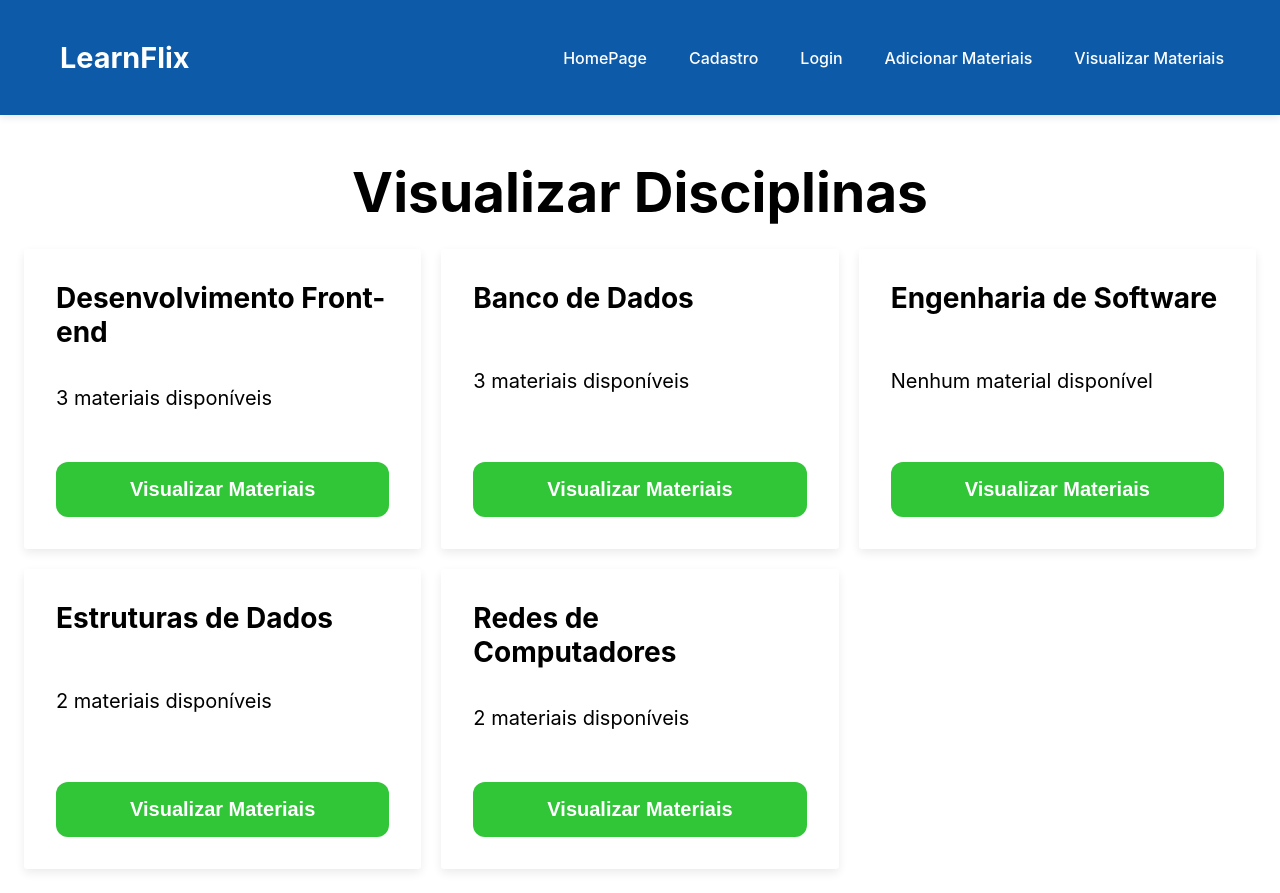
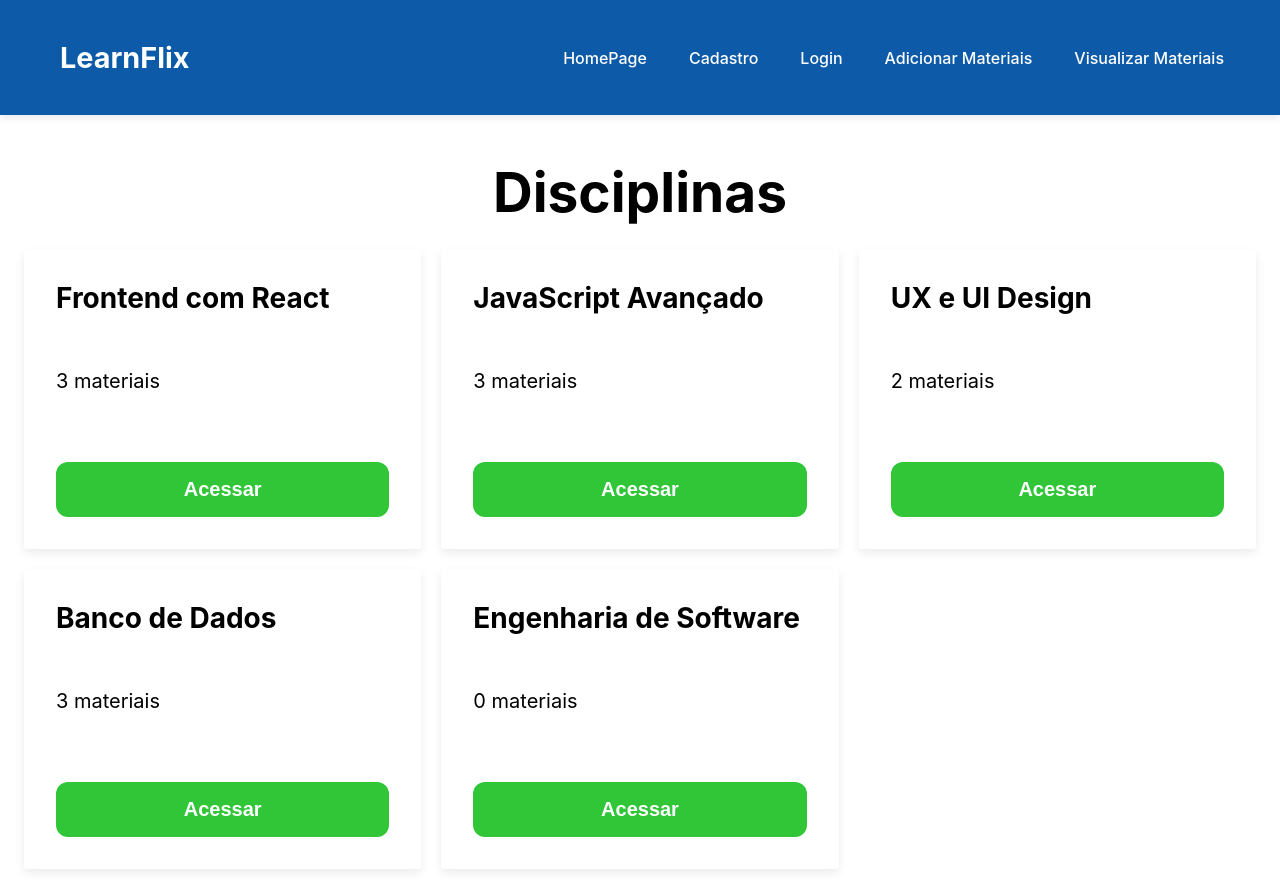
Before and after one commit to LFbruck/learnflix, a React (Create React App) app: page /visualizar in a window 1280 px wide. Built offline with nearby package versions, Linux system fonts and the light colour scheme.

Commit message:
Finalizado -Merge

```diff
--- a/src/data/materiais.json
+++ b/src/data/materiais.json
@@ -2,102 +2,120 @@
   "disciplinas": [
     {
       "id": 1,
-      "nome": "Desenvolvimento Front-end",
+      "nome": "Frontend com React",
       "materiais": [
         {
           "id": 1,
           "titulo": "Introdução ao React",
-          "tipo": "pdf",
-          "dataPublicacao": "2026-02-01",
-          "arquivo": "/files/react-introducao.pdf"
+          "tipo": "PDF",
+          "icone": "📄",
+          "data": "10/02/2026",
+          "arquivo": "#"
         },
         {
           "id": 2,
           "titulo": "Componentes e Props",
-          "tipo": "ppt",
-          "dataPublicacao": "2026-02-03",
-          "arquivo": "/files/componentes-props.ppt"
+          "tipo": "PDF",
+          "icone": "📄",
+          "data": "12/02/2026",
+          "arquivo": "#"
         },
         {
           "id": 3,
-          "titulo": "Hooks Básicos",
-          "tipo": "pdf",
-          "dataPublicacao": "2026-02-05",
-          "arquivo": "/files/hooks-basicos.pdf"
+          "titulo": "Hooks na prática",
+          "tipo": "VIDEO",
+          "icone": "🎥",
+          "data": "15/02/2026",
+          "arquivo": "#"
         }
       ]
     },
     {
       "id": 2,
-      "nome": "Banco de Dados",
+      "nome": "JavaScript Avançado",
       "materiais": [
         {
           "id": 4,
-          "titulo": "Modelagem Relacional",
-          "tipo": "pdf",
-          "dataPublicacao": "2026-01-25",
-          "arquivo": "/files/modelagem-relacional.pdf"
+          "titulo": "Closures Explicado",
+          "tipo": "PDF",
+          "icone": "📄",
+          "data": "08/02/2026",
+          "arquivo": "#"
         },
         {
           "id": 5,
-          "titulo": "Normalização de Dados",
-          "tipo": "pdf",
-          "dataPublicacao": "2026-01-28",
-          "arquivo": "/files/normalizacao.pdf"
+          "titulo": "Promises e Async/Await",
+          "tipo": "PDF",
+          "icone": "📄",
+          "data": "11/02/2026",
+          "arquivo": "#"
         },
         {
           "id": 6,
-          "titulo": "Consultas SQL Básicas",
-          "tipo": "doc",
-          "dataPublicacao": "2026-02-02",
-          "arquivo": "/files/sql-basico.doc"
+          "titulo": "Event Loop na prática",
+          "tipo": "VIDEO",
+          "icone": "🎥",
+          "data": "18/02/2026",
+          "arquivo": "#"
         }
       ]
     },
     {
       "id": 3,
-      "nome": "Engenharia de Software",
-      "materiais": []
+      "nome": "UX e UI Design",
+      "materiais": [
+        {
+          "id": 7,
+          "titulo": "Fundamentos de UX",
+          "tipo": "PDF",
+          "icone": "📄",
+          "data": "05/02/2026",
+          "arquivo": "#"
+        },
+        {
+          "id": 8,
+          "titulo": "Wireframes e Protótipos",
+          "tipo": "PDF",
+          "icone": "📄",
+          "data": "09/02/2026",
+          "arquivo": "#"
+        }
+      ]
     },
     {
       "id": 4,
-      "nome": "Estruturas de Dados",
+      "nome": "Banco de Dados",
       "materiais": [
         {
-          "id": 7,
-          "titulo": "Listas e Pilhas",
-          "tipo": "pdf",
-          "dataPublicacao": "2026-01-20",
-          "arquivo": "/files/listas-pilhas.pdf"
+          "id": 9,
+          "titulo": "Modelagem Relacional",
+          "tipo": "PDF",
+          "icone": "📄",
+          "data": "03/02/2026",
+          "arquivo": "#"
         },
         {
-          "id": 8,
-          "titulo": "Filas e Árvores",
-          "tipo": "ppt",
-          "dataPublicacao": "2026-01-30",
-          "arquivo": "/files/filas-arvores.ppt"
+          "id": 10,
+          "titulo": "SQL Básico",
+          "tipo": "PDF",
+          "icone": "📄",
+          "data": "06/02/2026",
+          "arquivo": "#"
+        },
+        {
+          "id": 11,
+          "titulo": "Consultas Avançadas SQL",
+          "tipo": "PDF",
+          "icone": "📄",
+          "data": "14/02/2026",
+          "arquivo": "#"
         }
       ]
     },
     {
       "id": 5,
-      "nome": "Redes de Computadores",
-      "materiais": [
-        {
-          "id": 9,
-          "titulo": "Modelo OSI",
-          "tipo": "pdf",
-          "dataPublicacao": "2026-02-04",
-          "arquivo": "/files/modelo-osi.pdf"
-        },
-        {
-          "id": 10,
-          "titulo": "Protocolos TCP/IP",
-          "tipo": "pdf",
-          "dataPublicacao": "2026-02-06",
-          "arquivo": "/files/tcp-ip.pdf"
-        }
-      ]
+      "nome": "Engenharia de Software",
+      "materiais": []
     }
   ]
 }
--- a/src/pages/VisualizarPage/VisualizarPage.jsx
+++ b/src/pages/VisualizarPage/VisualizarPage.jsx
@@ -3,63 +3,85 @@ import styles from "./VisualizarPage.module.css";
 import dados from "../../data/materiais.json";
 
 export default function VisualizarPage() {
-    const disciplinas = dados.disciplinas;
 
     const [disciplinaSelecionada, setDisciplinaSelecionada] = useState(null);
 
+    function abrirDisciplina(disciplina) {
+        setDisciplinaSelecionada(disciplina);
+    }
+
+    function voltar() {
+        setDisciplinaSelecionada(null);
+    }
+
     return (
         <div className={styles.container}>
-            <h1 className={styles.titulo}>Visualizar Disciplinas</h1>
+
             {!disciplinaSelecionada && (
+                <>
+                    <h1 className={styles.titulo}>Disciplinas</h1>
+
                     <div className={styles.lista}>
-                    {disciplinas.map((disciplina) => (
+                        {dados.disciplinas.map((disciplina) => (
                             <div key={disciplina.id} className={styles.card}>
                                 <h2>{disciplina.nome}</h2>
+
                                 <p>
-                                {disciplina.materiais.length > 0
-                                    ? `${disciplina.materiais.length} materiais disponíveis`
-                                    : "Nenhum material disponível"}
+                                    {disciplina.materiais.length} materiais
                                 </p>
 
                                 <button
                                     className={styles.botao}
-                                onClick={() => setDisciplinaSelecionada(disciplina)}
+                                    onClick={() => abrirDisciplina(disciplina)}
                                 >
-                                Visualizar Materiais
+                                    Acessar
                                 </button>
                             </div>
                         ))}
                     </div>
+                </>
             )}
 
             {disciplinaSelecionada && (
-                <div className={styles.materiaisContainer}>
+                <>
                     <button
                         className={styles.voltar}
-                        onClick={() => setDisciplinaSelecionada(null)}
+                        onClick={voltar}
                     >
                         Voltar
                     </button>
 
                     <h2>{disciplinaSelecionada.nome}</h2>
 
+                    <div className={styles.materiaisContainer}>
+
                         {disciplinaSelecionada.materiais.length === 0 && (
-                        <p>Essa disciplina ainda não possui materiais.</p>
+                            <p>
+                                Esta disciplina ainda não possui materiais.
+                            </p>
                         )}
 
-                    {disciplinaSelecionada.materiais.map((material) => (
-                        <div key={material.id} className={styles.materialItem}>
-                            <span>{material.titulo}</span>
-                            <span>{material.tipo}</span>
-                            <span>{material.dataPublicacao}</span>
+                        {disciplinaSelecionada.materiais.map(material => (
+                            <a
+                                key={material.id}
+                                href={material.arquivo}
+                                download
+                                className={styles.materialItem}
+                            >
+                                <span>
+                                    {material.icone} {material.titulo}
+                                </span>
 
-                            <a href={material.arquivo} download>
-                                Download
+                                <span>
+                                    {material.tipo} • {material.data}
+                                </span>
                             </a>
+                        ))}
+
                     </div>
-                    ))}
-                </div>
+                </>
             )}
+
         </div>
     );
 }
```
Lines whose indentation alone changed are shown as unchanged.
